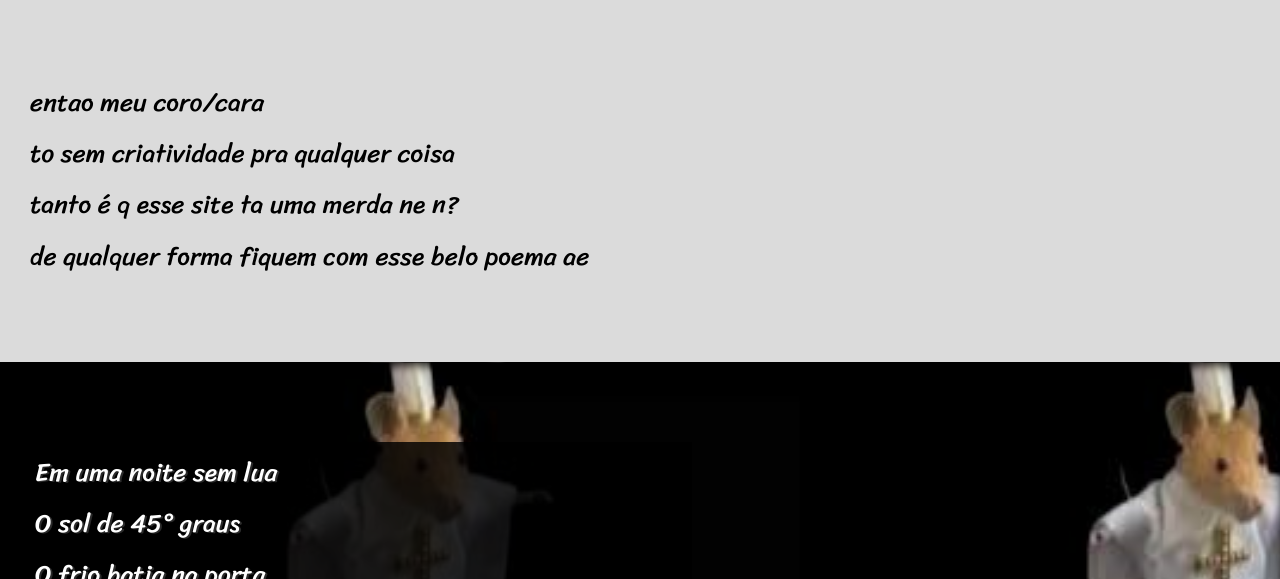
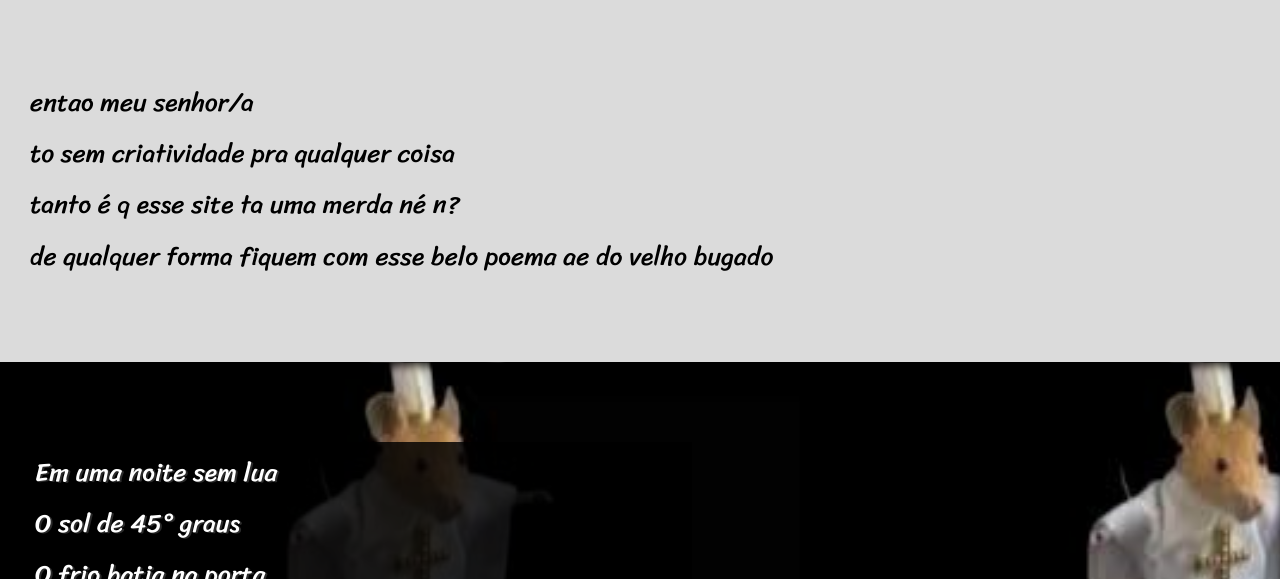
Before and after one commit to FoxDaemonium/site-zoeira1, a plain HTML site: page index.html in a window 1280 px wide. Shown: the part 221-800 px from the top of the page. Drawn offline with Linux system fonts and the light colour scheme.

Commit message:
erro corrigido

```diff
--- a/index.html
+++ b/index.html
@@ -14,7 +14,7 @@
     </header>
 
    <section class="normal">
-       <p>entao meu coro/cara <br> to sem criatividade pra qualquer coisa <br>tanto é q esse site ta uma merda ne n? <br> de qualquer forma fiquem com esse belo poema ae</p>
+       <p>entao meu senhor/a <br> to sem criatividade pra qualquer coisa <br>tanto é q esse site ta uma merda né n? <br> de qualquer forma fiquem com esse belo poema ae do velho bugado</p>
    </section>
 
     <section class="imagem" id="img1">
```
